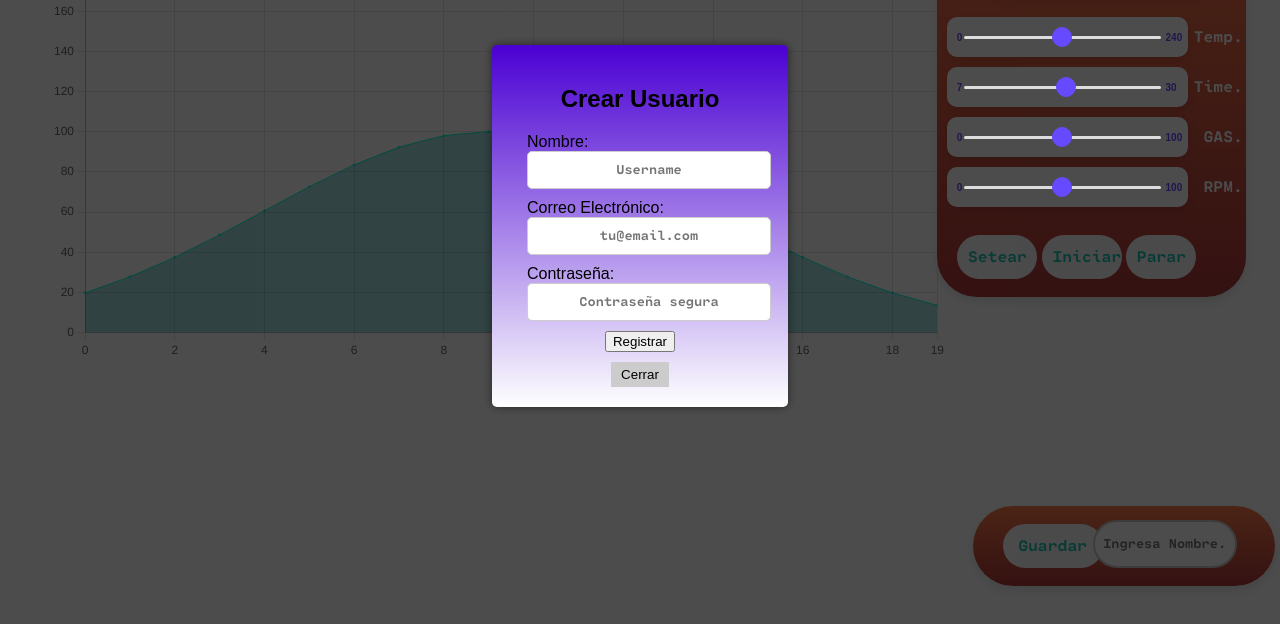
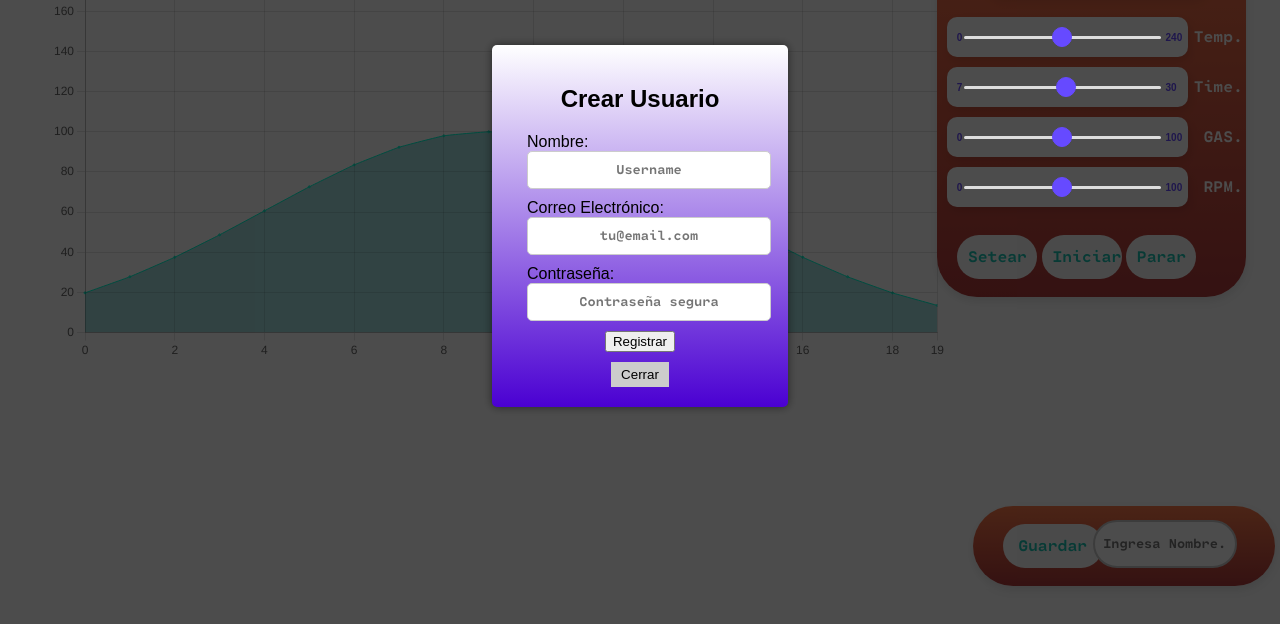
Before and after one commit to RDJ20/ProyectoTostadora1, a plain HTML site: page ProyectoTostadora/Pagina Web/Login/admin/admin.html in a window 1280 px wide. Both pictures are taken after a click on the button "Crear Usuario". Shown: the part 174-798 px from the top of the page. Drawn offline with nearby package versions, Linux system fonts and the light colour scheme; no server answers.

Commit message:
Prueba 7

```diff
--- a/ProyectoTostadora/Pagina Web/Login/admin/admin.css
+++ b/ProyectoTostadora/Pagina Web/Login/admin/admin.css
@@ -111,7 +111,7 @@ body {
     z-index: 1;
     width: 20%;
     margin: 0 auto;
-    background: linear-gradient(to top, #ffffff, #4a00d2);
+    background: linear-gradient(to top,#4a00d2, #ffffff);
 
 }
 
```
